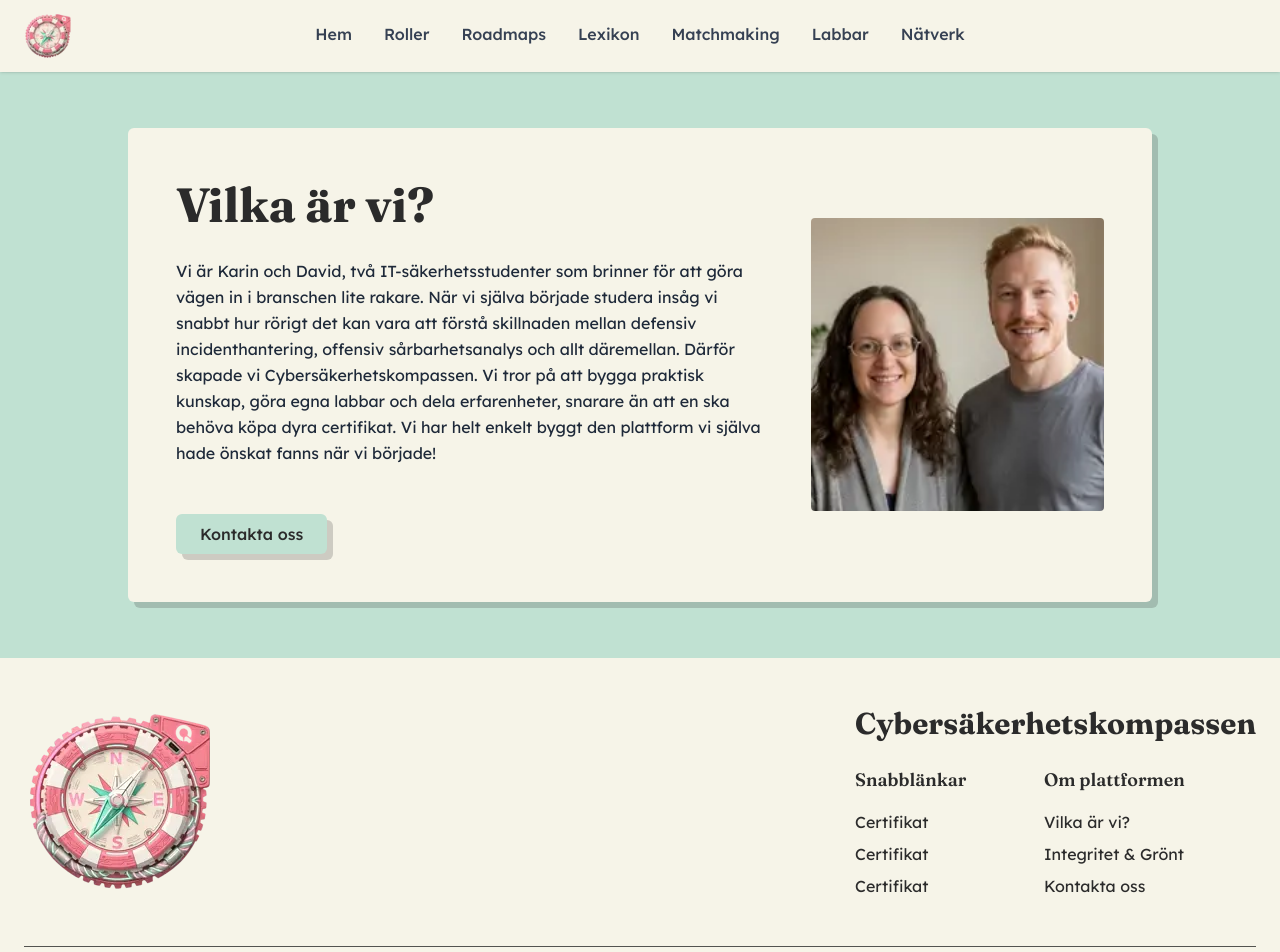
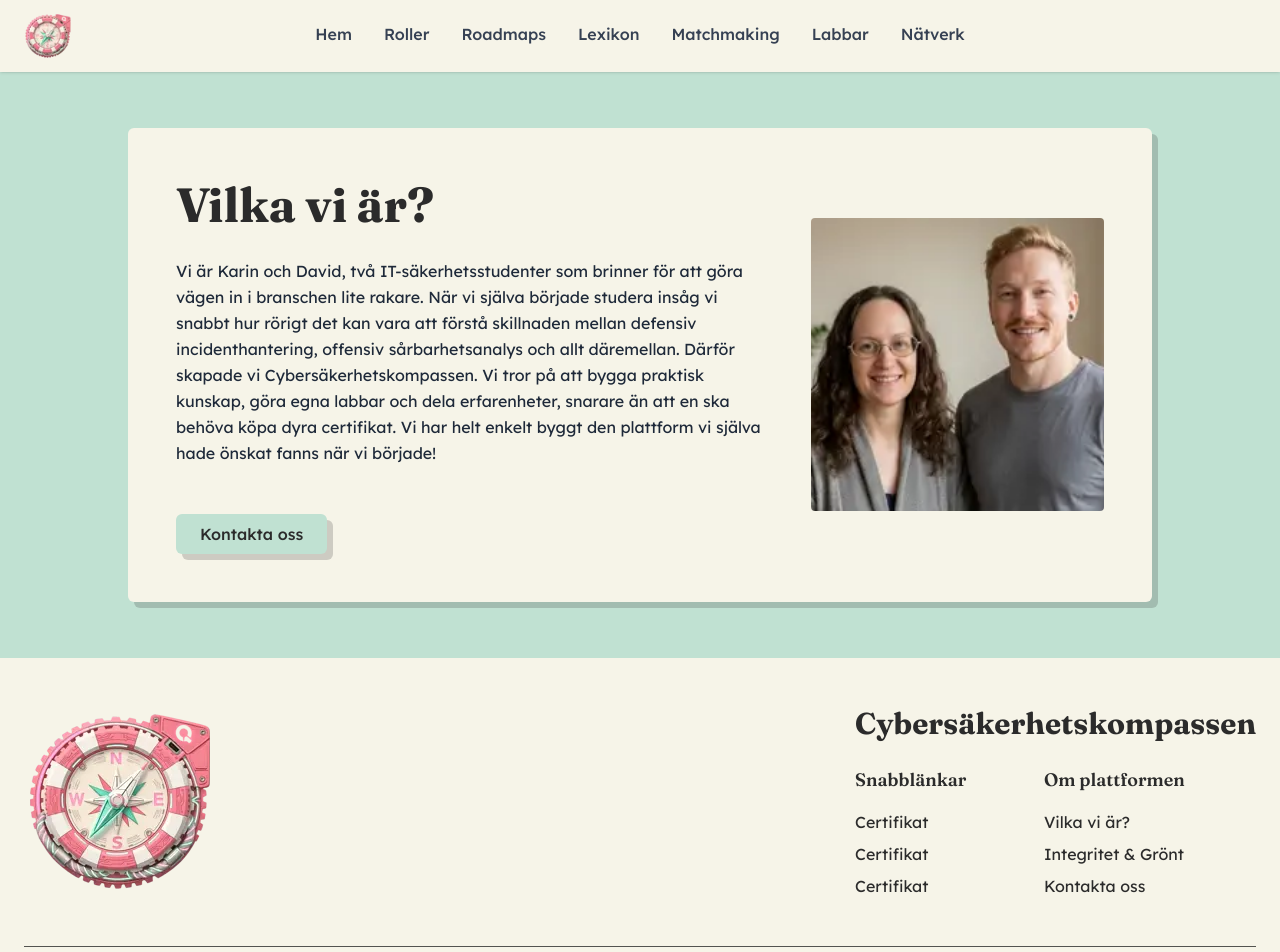
Before and after one commit to karinEkenberg/Cybersakerhetskompassen, a React (Vite) app: page /om-oss in a window 1280 px wide. Shown: the top 952 px of the page. Built offline with nearby package versions, Linux system fonts and the light colour scheme.

Commit message:
change text, add buton link

```diff
--- a/src/components/About.jsx
+++ b/src/components/About.jsx
@@ -7,11 +7,12 @@
     <div className="">
       <Section
         headingLevel="h1"
-        title="Vilka är vi?"
+        title="Vilka vi är?"
         imageSrc={KarinAndDavid}
         imageAlt="Karin and David, creators of Cybersäkerhetskompassen"
         text="Vi är Karin och David, två IT-säkerhetsstudenter som brinner för att göra vägen in i branschen lite rakare. När vi själva började studera insåg vi snabbt hur rörigt det kan vara att förstå skillnaden mellan defensiv incidenthantering, offensiv sårbarhetsanalys och allt däremellan. Därför skapade vi Cybersäkerhetskompassen. Vi tror på att bygga praktisk kunskap, göra egna labbar och dela erfarenheter, snarare än att en ska behöva köpa dyra certifikat. Vi har helt enkelt byggt den plattform vi själva hade önskat fanns när vi började!"
         buttonText="Kontakta oss"
+        buttonLink="/kontakt"
         buttonStyle="btn-primary"
       />
     </div>
--- a/src/components/Footer.jsx
+++ b/src/components/Footer.jsx
@@ -42,7 +42,7 @@
                 href="/om-oss"
                 className="hover:underline text-sm md:text-base"
               >
-                Vilka är vi?
+                Vilka vi är?
               </a>
               <a
                 href="/integritet"
```
